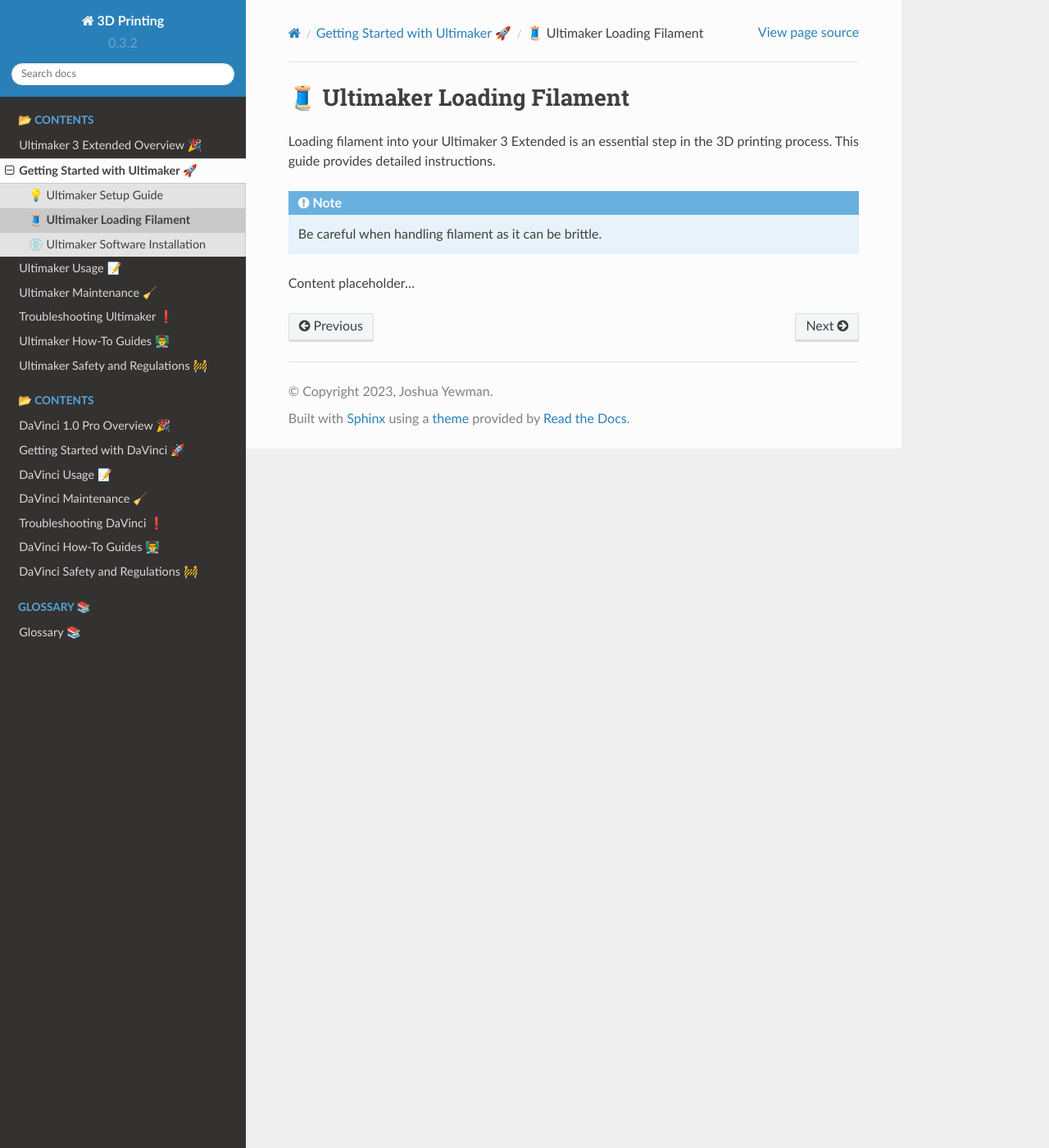
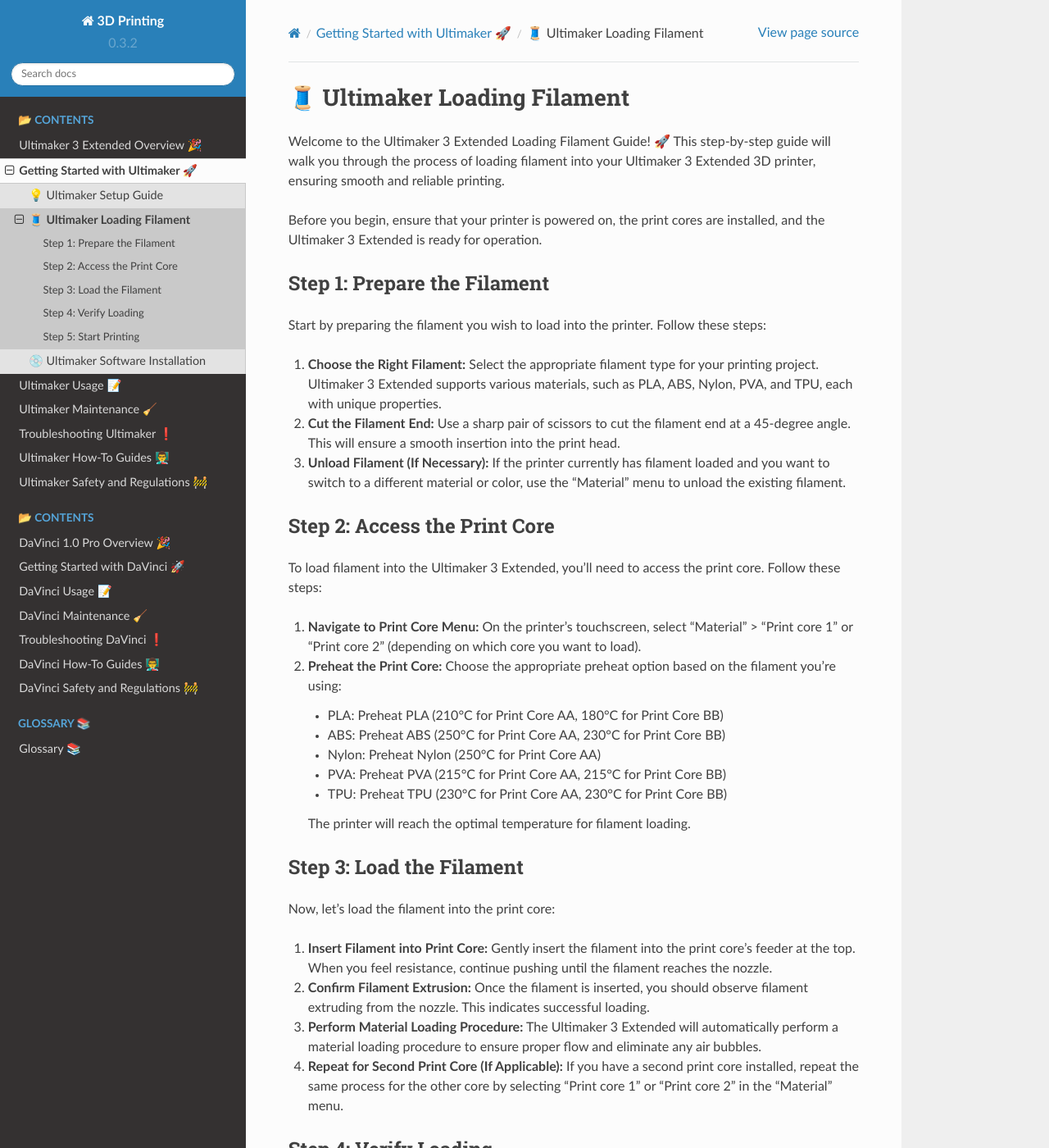
Before and after one commit to JYewman/gs-3dprint, a Sphinx documentation site: the page built from docs/source/ultimaker/getting_started/loading_filament.rst, in a window 1280 px wide and 1400 px high. Shown: the whole window at 82% size. Built offline with Sphinx 7.4.7 and the Read the Docs theme 2.0.0, drawn with Linux system fonts in a browser that asks for light colours; pages that are not in the unit, such as notebooks, are missing from menus; some of the changed text lies outside the part shown.

Commit message:
um3 filament addition

```diff
--- a/docs/source/ultimaker/getting_started/loading_filament.rst
+++ b/docs/source/ultimaker/getting_started/loading_filament.rst
@@ -2,10 +2,62 @@
 🧵 Ultimaker Loading Filament
 ============================
 
-Loading filament into your Ultimaker 3 Extended is an essential step in the 3D printing process. This guide provides detailed instructions.
+.. rst-class:: lead
 
-.. note::
+Welcome to the Ultimaker 3 Extended Loading Filament Guide! 🚀 This step-by-step guide will walk you through the process of loading filament into your Ultimaker 3 Extended 3D printer, ensuring smooth and reliable printing.
 
-   Be careful when handling filament as it can be brittle.
+Before you begin, ensure that your printer is powered on, the print cores are installed, and the Ultimaker 3 Extended is ready for operation.
 
-Content placeholder...
+Step 1: Prepare the Filament
+----------------------------
+Start by preparing the filament you wish to load into the printer. Follow these steps:
+
+1. **Choose the Right Filament:** Select the appropriate filament type for your printing project. Ultimaker 3 Extended supports various materials, such as PLA, ABS, Nylon, PVA, and TPU, each with unique properties.
+
+2. **Cut the Filament End:** Use a sharp pair of scissors to cut the filament end at a 45-degree angle. This will ensure a smooth insertion into the print head.
+
+3. **Unload Filament (If Necessary):** If the printer currently has filament loaded and you want to switch to a different material or color, use the "Material" menu to unload the existing filament.
+
+Step 2: Access the Print Core
+------------------------------
+To load filament into the Ultimaker 3 Extended, you'll need to access the print core. Follow these steps:
+
+1. **Navigate to Print Core Menu:** On the printer's touchscreen, select "Material" > "Print core 1" or "Print core 2" (depending on which core you want to load).
+
+2. **Preheat the Print Core:** Choose the appropriate preheat option based on the filament you're using:
+
+   - PLA: Preheat PLA (210°C for Print Core AA, 180°C for Print Core BB)
+   - ABS: Preheat ABS (250°C for Print Core AA, 230°C for Print Core BB)
+   - Nylon: Preheat Nylon (250°C for Print Core AA)
+   - PVA: Preheat PVA (215°C for Print Core AA, 215°C for Print Core BB)
+   - TPU: Preheat TPU (230°C for Print Core AA, 230°C for Print Core BB)
+
+   The printer will reach the optimal temperature for filament loading.
+
+Step 3: Load the Filament
+--------------------------
+Now, let's load the filament into the print core:
+
+1. **Insert Filament into Print Core:** Gently insert the filament into the print core's feeder at the top. When you feel resistance, continue pushing until the filament reaches the nozzle.
+
+2. **Confirm Filament Extrusion:** Once the filament is inserted, you should observe filament extruding from the nozzle. This indicates successful loading.
+
+3. **Perform Material Loading Procedure:** The Ultimaker 3 Extended will automatically perform a material loading procedure to ensure proper flow and eliminate any air bubbles.
+
+4. **Repeat for Second Print Core (If Applicable):** If you have a second print core installed, repeat the same process for the other core by selecting "Print core 1" or "Print core 2" in the "Material" menu.
+
+Step 4: Verify Loading
+-----------------------
+To ensure the filament is correctly loaded and ready for printing:
+
+1. **Check Material Status:** In the "Material" menu, verify that the loaded filament type is displayed correctly.
+
+2. **Examine Filament Movement:** When you start a print, observe the filament movement to ensure smooth extrusion and continuous feeding.
+
+Step 5: Start Printing
+-----------------------
+Congratulations! Your Ultimaker 3 Extended is now ready to create amazing 3D prints with the loaded filament.
+
+Remember to adjust print settings and optimize your designs using Cura software for the best results.
+
+Happy Printing! 🖨️🎉
```
